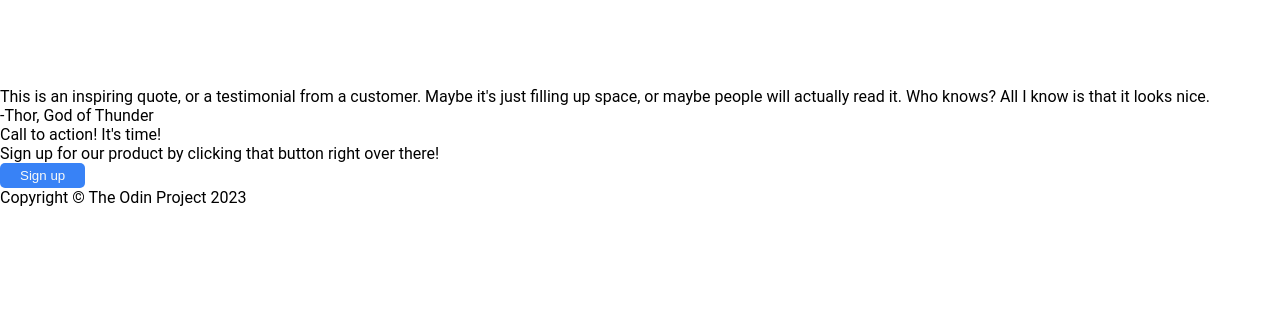
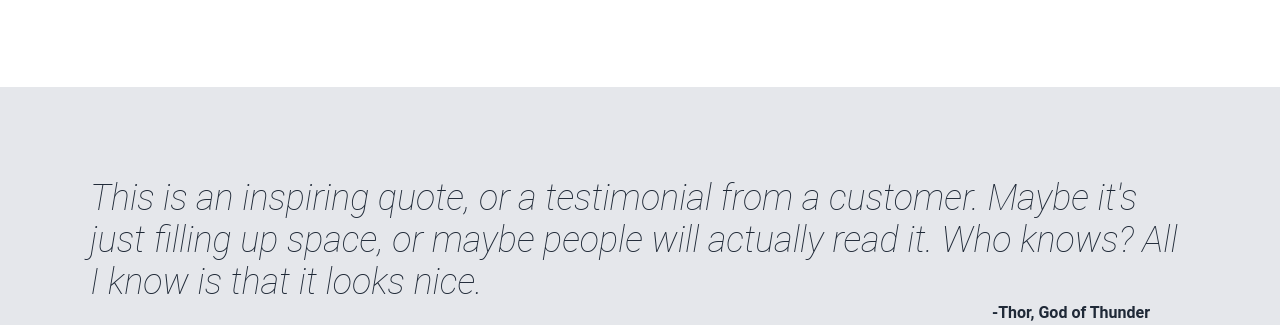
Before and after one commit to Charlotte511/odin-project-landing-page, a plain HTML site: page index.html in a window 1280 px wide. Shown: the part 717-1042 px from the top of the page. Before the commit the page ends 924 px from the top, so only its background shows below. Drawn offline with Linux system fonts and the light colour scheme.

Commit message:
Add flexbox and styles to section three

```diff
--- a/index.html
+++ b/index.html
@@ -48,8 +48,8 @@
             </div>
         </div>
         <div class="section-three">
-            <div>This is an inspiring quote, or a testimonial from a customer. Maybe it's just filling up space, or maybe people will actually read it. Who knows? All I know is that it looks nice.</div>
-            <div>-Thor, God of Thunder</div>
+            <div class="quote">This is an inspiring quote, or a testimonial from a customer. Maybe it's just filling up space, or maybe people will actually read it. Who knows? All I know is that it looks nice.</div>
+            <div class="author">-Thor, God of Thunder</div>
         </div>
         <div class="section-four">
             <div class="section-four-left">
--- a/styles.css
+++ b/styles.css
@@ -78,10 +78,14 @@ button {
 .section-two {
     display: flex;
     flex-direction: column;
-    padding: 30px 90px 90px;
     gap: 30px;
     align-items: center;
     color: #1F2937;
+}
+
+.section-two,
+.section-three {
+    padding: 30px 90px 90px;
 }
 
 .title {
@@ -109,3 +113,24 @@ button {
     height: 150px;
     margin-bottom: 2px;
 }
+
+.section-three {
+    display: flex;
+    flex-direction: column;
+    background-color: #E5E7EB;
+    color: #1F2937;
+    padding-top: 90px;
+}
+
+.quote {
+    font-size: 36px;
+    font-style: italic;
+    font-weight: lighter;
+}
+
+.author {
+    font-weight: bold;
+    display: flex;
+    justify-content: flex-end;
+    padding-right: 40px;
+}
```
